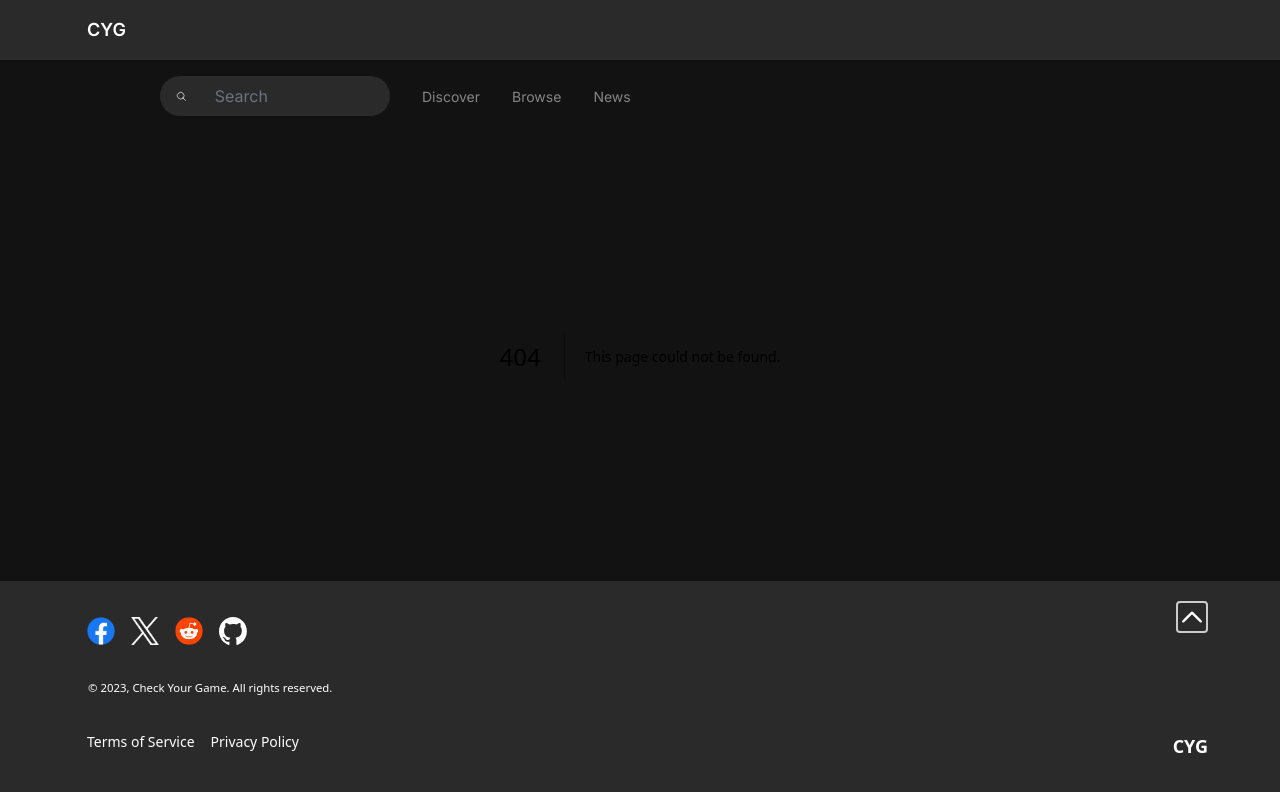
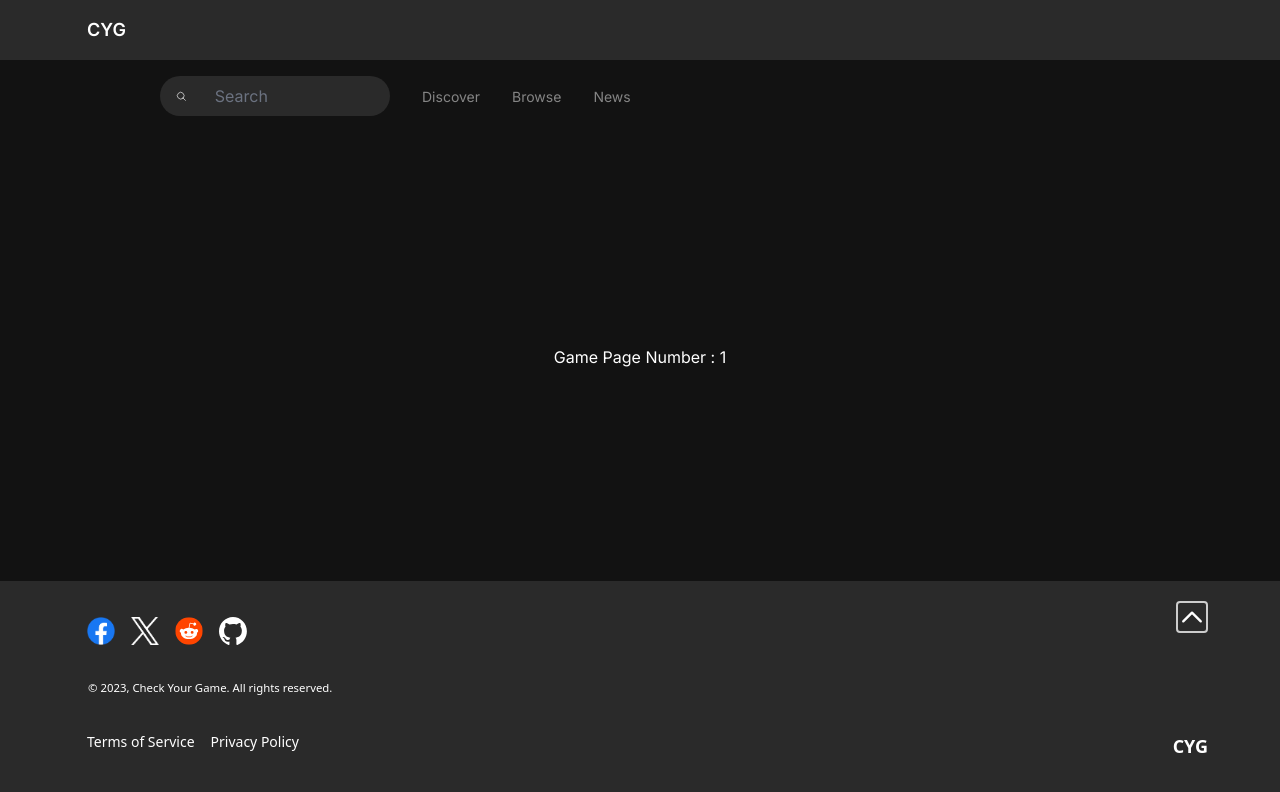
Before and after one commit to asif-munshi/check_your_game, a Next.js app: page /game/1 in a window 1280 px wide. Before the commit this address had no page. Shown: the top 792 px of the page. Built offline with nearby package versions, Linux system fonts and the light colour scheme.

Commit message:
added_game_page

```diff
--- /dev/null
+++ b/src/app/game/[id]/page.tsx
@@ -0,0 +1,74 @@
+"use client";
+
+import { useRouter, useParams } from "next/navigation";
+
+export default function Game() {
+  const params = useParams();
+  const { id } = params;
+  const paramsID = id;
+
+  return (
+    <div className="flex h-screen w-full items-center justify-center text-white">
+      <div>Game Page Number : {paramsID}</div>
+    </div>
+  );
+}
+// "use client";
+
+// import { useQuery, useMutation, useQueryClient } from "@tanstack/react-query";
+// import Link from "next/link";
+// import { useRouter, useParams } from "next/navigation";
+// import { getTodoById, deleteTodo, TodoList } from "@/lib/game";
+// import BounceLoading from "@/components/Loading/BounceLoading";
+
+// export default function Game() {
+//   const router = useRouter();
+//   const params = useParams();
+//   const { id } = params;
+//   const paramsID = id;
+
+//   const queryClient = useQueryClient();
+
+//   const { data, isLoading } = useQuery<TodoList[]>({
+//     queryKey: ["todo"],
+//     queryFn: () => getTodoById(paramsID),
+//   });
+
+//   const { mutate } = useMutation({
+//     mutationFn: (id) => deleteTodo(id),
+//     onSuccess: () => {
+//       queryClient.invalidateQueries(["todo"]), router.push("/dashboard");
+//     },
+//   });
+
+//   if (isLoading || !data) return <main>Loading...</main>;
+
+//   return (
+//     <main className="flex min-h-screen flex-col items-center justify-start gap-8 p-12">
+//       <div
+//         className="flex flex-col rounded-xl border border-blue-400 p-4 shadow-lg"
+//         key={data.id}
+//       >
+//         <div className="text-lg font-bold">{data.title}</div>
+//         <div>{data.description}</div>
+//       </div>
+//       <div className="flex flex-row justify-between">
+//         <Link
+//           href={`/updatetodo/${data.id}`}
+//           type="button"
+//           className="rounded-full border border-blue-500 bg-transparent px-4 py-2 font-semibold text-blue-700 hover:border-transparent hover:bg-blue-500 hover:text-white"
+//         >
+//           Update
+//         </Link>
+//         <button
+//           disabled={isLoading}
+//           onClick={() => mutate(data.id)}
+//           type="button"
+//           className="rounded-full border border-blue-500 bg-transparent px-4 py-2 font-semibold text-blue-700 hover:border-transparent hover:bg-blue-500 hover:text-white"
+//         >
+//           Delete
+//         </button>
+//       </div>
+//     </main>
+//   );
+// }
```
